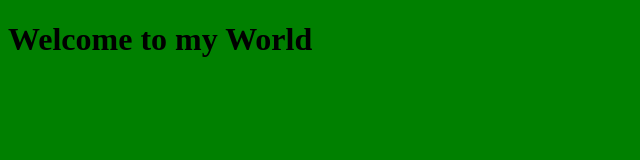
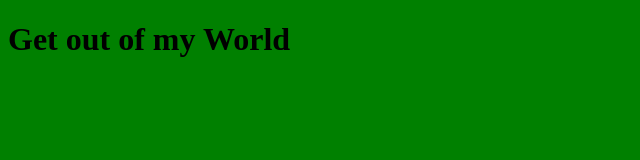
Before and after one commit to bharadwajkth/background-generator, a plain HTML site: page index.html in a window 1280 px wide. Shown: the whole page, without its empty margins (0-640 px from the left). Drawn offline with Linux system fonts and the light colour scheme.

Commit message:
changing title

```diff
--- a/index.html
+++ b/index.html
@@ -5,7 +5,7 @@
     <link rel="stylesheet" type="text/css" href="style.css">
 </head>
 <body>
-    <h1><b>Welcome to my World</b></h1>
+    <h1><b>Get out of my World</b></h1>
     <script src="script.js"></script>
 </body>
 </html>
```
